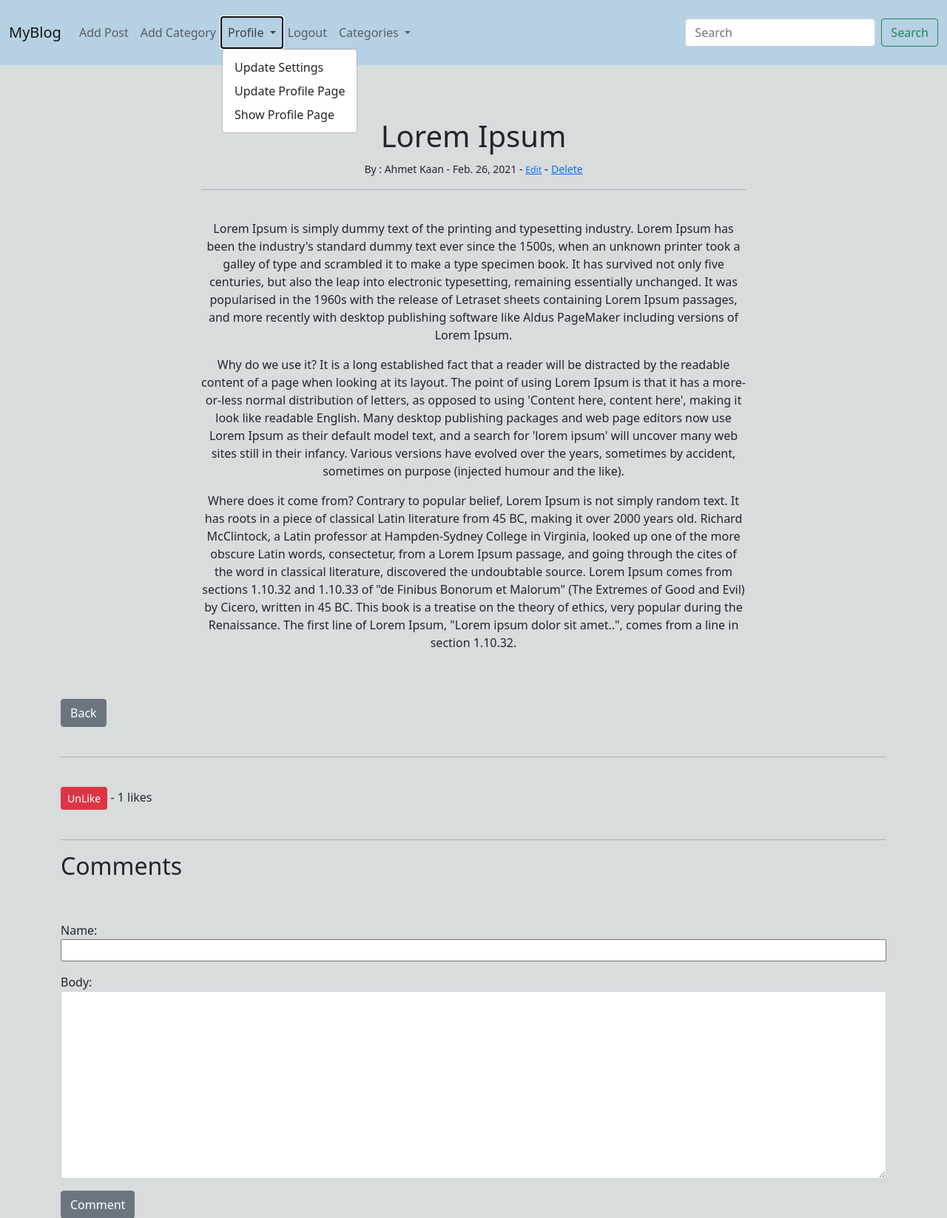
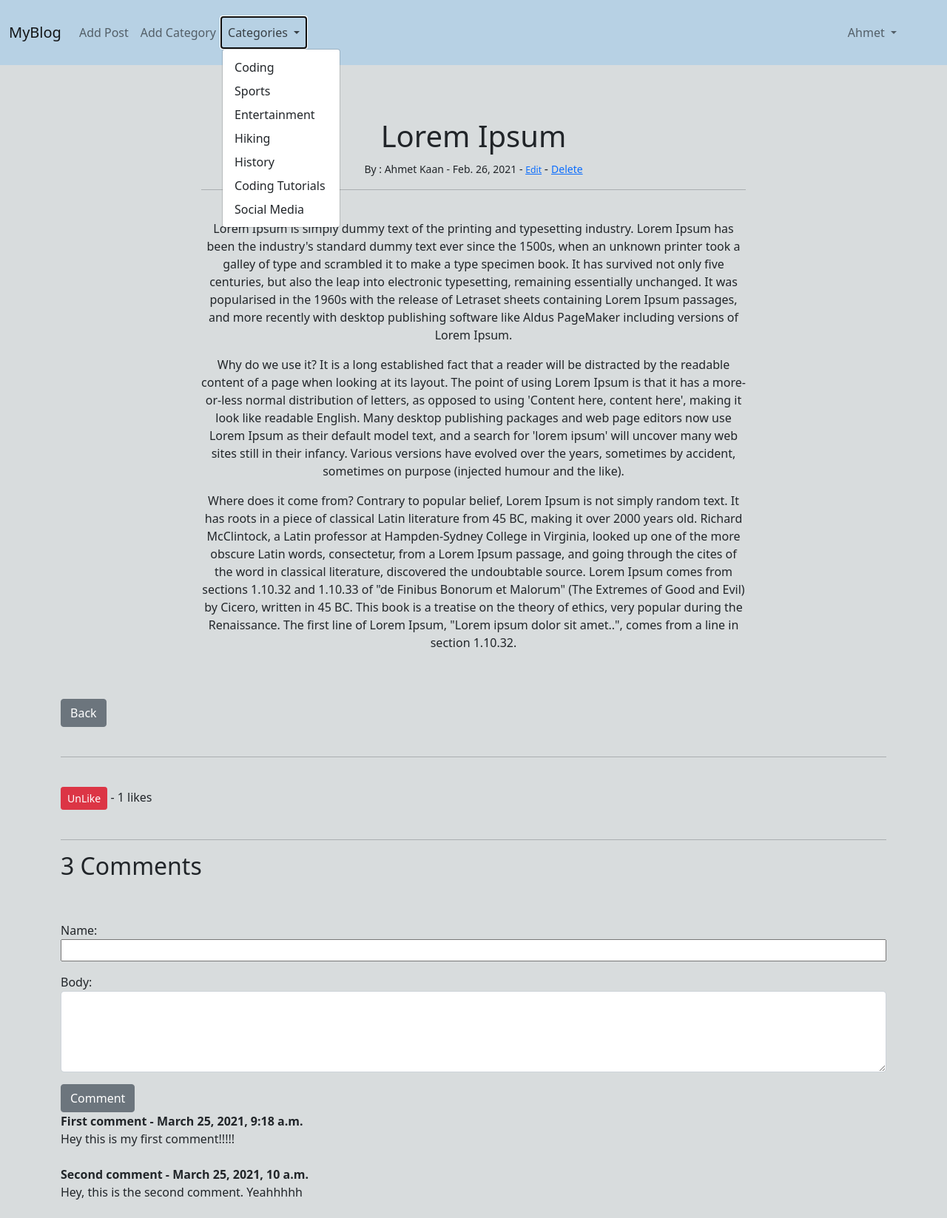
Before and after one commit to akipekoren/blog, a Django app: page /article/8 in a window 1280 px wide, after a click on "Categories". Shown: the top 1647 px of the page at 74% size. Run offline with Django 3.2, Linux system fonts and the light colour scheme; a user stored in the database is signed in; data comes from the database, SQL or seed files in the repository; both versions use the stored data as it was after the commit; some libraries are stand-ins or nearby versions.

Commit message:
frontend improvements

```diff
--- a/blog/blog/urls.py
+++ b/blog/blog/urls.py
@@ -23,6 +23,7 @@
 urlpatterns = [
     path('admin/', admin.site.urls),
     path('', include('myblog.urls')),
+    path('ckeditor/', include('ckeditor_uploader.urls')),
 
     # Authentication
     path('members/', include('django.contrib.auth.urls')),
--- a/blog/myblog/forms.py
+++ b/blog/myblog/forms.py
@@ -18,10 +18,9 @@
             'title' : forms.TextInput(attrs={'class' : 'form-control', 'placeholder' : 'Title'}),
             'title_tag' : forms.TextInput(attrs={'class' : 'form-control', 'placeholder' : 'Tag'}),
             'author' : forms.TextInput(attrs={'class' : 'form-control', 'value' : '' , 'id': 'elder', 'type' : 'hidden'}),
-            #'author' : forms.Select(attrs={'class' : 'form-control'}),
             'category' : forms.Select(choices = choice_list, attrs={'class' : 'form-control'}),
             'body' : forms.Textarea(attrs={'class' : 'form-control', 'placeholder': 'Messages'}),
-            'snippet' : forms.Textarea(attrs={'class' : 'form-control' }),
+            'snippet' : forms.Textarea(attrs={'class' : 'form-control'}),
 
         }
 
@@ -47,5 +46,5 @@
         fields = ('name', 'body')
         widgets = {
             'name': forms.TextInput(attrs={'class': 'col-sm-12'}),
-            'body': forms.Textarea(attrs={'class': 'form-control'}),
+            'body': forms.Textarea(attrs={'class': 'form-control','rows':4, 'cols':10}),
         }
--- a/blog/myblog/models.py
+++ b/blog/myblog/models.py
@@ -3,6 +3,7 @@
 from django.urls import reverse
 from datetime import datetime, date
 from ckeditor.fields import RichTextField
+from ckeditor_uploader.fields import RichTextUploadingField
 
 
 
@@ -23,7 +24,7 @@
 class Post(models.Model):
     title = models.CharField(max_length=300)
     author=models.ForeignKey(User,on_delete=models.CASCADE)
-    body = RichTextField(blank=True, null=True)
+    body = RichTextUploadingField(blank=True, null=True)
     title_tag = models.CharField(max_length=200)
     date = models.DateField(auto_now_add=True)
     category = models.CharField(max_length=100, default='coding')
--- a/blog/myblog/templates/base.html
+++ b/blog/myblog/templates/base.html
@@ -61,39 +61,6 @@
                 <a class="nav-link" href="{% url 'add-category' %}">Add Category</a>
               </li>
 
-
-              <li class="nav-item dropdown">
-                <a class="nav-link dropdown-toggle" href="#" id="navbarDropdown" role="button" data-bs-toggle="dropdown" aria-expanded="false">
-                  Profile
-                </a>
-                <ul class="dropdown-menu" aria-labelledby="navbarDropdown">
-                  <li><a class="dropdown-item" href="{% url 'edit-profile' %}">Update Settings</a></li>
-                  {%if user.profile.id %}
-                  <li><a class="dropdown-item" href="{% url 'edit-profile-page' user.profile.id %}">Update Profile Page</a></li>
-                  <li><a class="dropdown-item" href="{% url 'show-profile' user.profile.id%}">Show Profile Page</a></li>
-                  {%else%}
-                  <li><a class="dropdown-item" href="{% url 'create-profile-page' %}">Create Profile Page</a></li>
-
-                  {% endif %}
-
-                </ul>
-              </li>
-
-
-              <li class="nav-item">
-                <a class="nav-link" href="{% url 'logout' %}">Logout</a>
-              </li>
-
-              {%else %}
-
-              <li class="nav-item">
-                <a class="nav-link" href="{% url 'register' %}">Register</a>
-              </li>
-
-              <li class="nav-item">
-                <a class="nav-link" href="{% url 'login' %}">Login</a>
-              </li>
-
               {%endif%}
 
 
@@ -119,7 +86,6 @@
 
               {%else%}
 
-
               <li class="nav-item">
                 <a class="nav-link" href="{% url 'category-list' %}">Categories</a>
               </li>
@@ -127,12 +93,58 @@
               {% endif %}
 
             </ul>
+
+            {%if user.is_authenticated %}
+
+            <ul class="navbar-nav ms-auto mb-2 mb-lg-0">
+              <li class="nav-item dropdown px-lg-5">
+                <a class="nav-link dropdown-toggle" href="#" id="navbarDropdown" role="button"
+                data-bs-toggle="dropdown" aria-expanded="false">
+                  {{user.first_name}}
+                </a>
+                <ul class="dropdown-menu" aria-labelledby="navbarDropdown">
+                  <li><a class="dropdown-item" href="{% url 'edit-profile' %}">Update Settings</a></li>
+                  {%if user.profile.id %}
+                  <li><a class="dropdown-item" href="{% url 'edit-profile-page' user.profile.id %}">Update Profile Page</a></li>
+                  <li><a class="dropdown-item" href="{% url 'show-profile' user.profile.id%}">Show Profile Page</a></li>
+                  {%else%}
+                  <li><a class="dropdown-item" href="{% url 'create-profile-page' %}">Create Profile Page</a></li>
+                  {% endif %}
+                  <div class="dropdown-divider"></div>
+                  <li class="dropdown-item">
+                        <a class="nav-link" href="{% url 'logout' %}">Logout</a>
+                  </li>
+                </ul>
+              </li>
+
+
+
+            </ul>
+
+              {% else %}
+              <ul class="navbar-nav ms-auto mb-2 mb-lg-0">
+              <li class="nav-item">
+                  <a class="nav-link" href="{% url 'register' %}">Register</a>
+              </li>
+
+              <li class="nav-item">
+                  <a class="nav-link" href="{% url 'login' %}">Login</a>
+              </li>
+
+            </ul>
+
+              {% endif %}
+
+
+            <!--
             <form class="d-flex">
               <input class="form-control me-2" type="search" placeholder="Search" aria-label="Search">
               <button class="btn btn-outline-success" type="submit">Search</button>
             </form>
+            --->
           </div>
         </div>
+
       </nav>
 
     <br/>
--- a/blog/myblog/templates/details.html
+++ b/blog/myblog/templates/details.html
@@ -33,6 +33,8 @@
      <hr>
      <br/>
      </div>
+
+<!--
 {% if post.header_image%}
 
 <img src= "{{post.header_image.url}}" width="800" height="400" >
@@ -40,6 +42,8 @@
 <br><br>
 
 {%endif%}
+
+-->
 {{post.body | safe}}
 
 <br/> <br/>
@@ -77,10 +81,9 @@
 </form>
 
 <br/>
+<hr>
+<h2> {{total_comment}} Comments</h5>
 
-
-<hr>
-<h2>Comments</h2>
 {% if not post.comments.all %}
 
      {% include 'comment.html'%}
--- a/blog/myblog/templates/home.html
+++ b/blog/myblog/templates/home.html
@@ -66,6 +66,7 @@
         </div>
       </div>
       -->
+
       <div class="card text-center" >
         {% if post.header_image %}
         <img class="card-img-top" src="{{post.header_image.url}}" width="400" height="600" alt="Card image cap">
--- a/blog/myblog/views.py
+++ b/blog/myblog/views.py
@@ -28,10 +28,7 @@
         cat_menu = Category.objects.all()
         context = super(HomeView, self).get_context_data(*args, **kwargs)
         context["cat_menu"] = cat_menu
-
         post_items = Post.objects.all().order_by('-date')
-
-
         p = Paginator(post_items,5)
         page_num = self.request.GET.get('page',1)
 
@@ -56,16 +53,20 @@
         cat_menu = Category.objects.all()
         context = super(DetailsView, self).get_context_data(*args, **kwargs)
 
-        count_total_likes = get_object_or_404(Post, id=self.kwargs['pk'])
-        total_likes = count_total_likes.get_total_likes()
+        current_post = get_object_or_404(Post, id=self.kwargs['pk'])
+
+        total_likes = current_post.get_total_likes()
+
+        total_comment = Comment.objects.filter(post=current_post).count()
 
         liked = False
-        if count_total_likes.likes.filter(id = self.request.user.id).exists():
+        if current_post.likes.filter(id = self.request.user.id).exists():
             liked= True
         context["cat_menu"] = cat_menu
         context["total_likes"] =total_likes
         context["liked"] = liked
         context["commentform"] = AddCommentForms()
+        context["total_comment"] = total_comment
         return context
 
     def post(self,request,pk):
```
Also changed, not shown: blog/blog/settings.py (+13 -0 lines), blog/db.sqlite3, blog/media/images/matteo-jorjoson-M7fS7fnvAGQ-unsplash.jpg (added), blog/media/uploads/2021/04/01/matteo-jorjoson-m7fs7fnvagq-unsplash.jpg (added), blog/myblog/migrations/0013_auto_20210401_1633.py (added), 4 other files.
